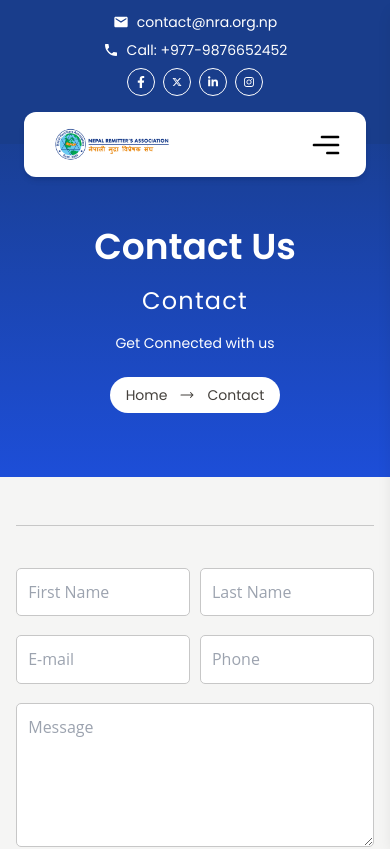
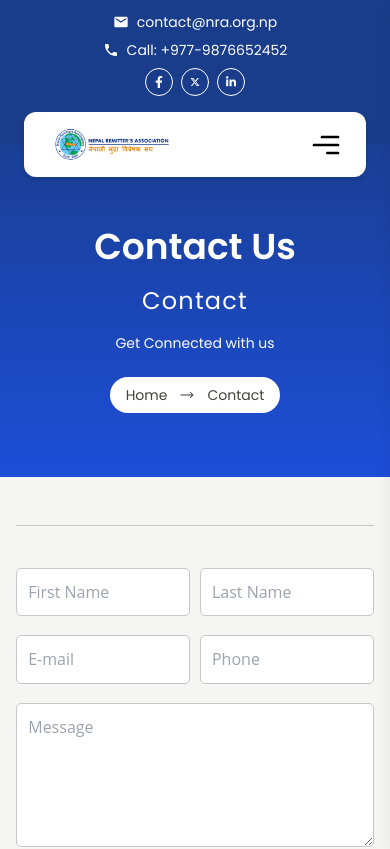
Before and after one commit to Sumitraj00736/NRA, a React (Vite) app: page /contact-us in a window 390 px wide. Shown: the top 849 px of the page. Built offline with nearby package versions, Linux system fonts and the light colour scheme.

Commit message:
Feat: New Update

```diff
--- a/src/components/layout/Header.jsx
+++ b/src/components/layout/Header.jsx
@@ -84,7 +84,7 @@ function Header() {
               { icon: FaFacebookF, path: "https://facebook.com/nra_org_np" },
               { icon: FaXTwitter, path: "https://x.com/nra_org_np" },
               { icon: FaLinkedinIn, path: "https://linkedin.com/company/nra-org-np" },
-              { icon: FaInstagram, path: "https://instagram.com/nra_org_np" },
+
             ].map(({ icon: Icon, path }) => (
               <a key={path} href={path} className="rounded-full p-2 border border-white hover:bg-white hover:text-blue-900 flex items-center w-7 h-7" target="_blank" rel="noopener noreferrer">
                 <Icon className="h-3 w-3" />
@@ -96,7 +96,9 @@ function Header() {
 
       {/* Sticky Navbar */}
       <div className={`transition-all duration-300 bg-white px-6 py-4 flex justify-between items-center text-[16px] mx-6 shadow-md ${isSticky ? "fixed top-0 left-0 z-50 shadow-lg w-full mx-auto rounded-none" : "-mt-8  rounded-xl "}`}>
-        <img className="w-32 md:w-48" src={logo} alt="Logo" />
+      <Link to="/">
+    <img className="w-32 md:w-48" src={logo} alt="Logo" />
+  </Link>
         <button onClick={toggleHamburgerMenu} className="lg:hidden text-black">
           <CgMenuRight className="h-8 w-8" />
         </button>
```
Also changed, not shown: 1 other file (tests, documents, lock files or other folders).
